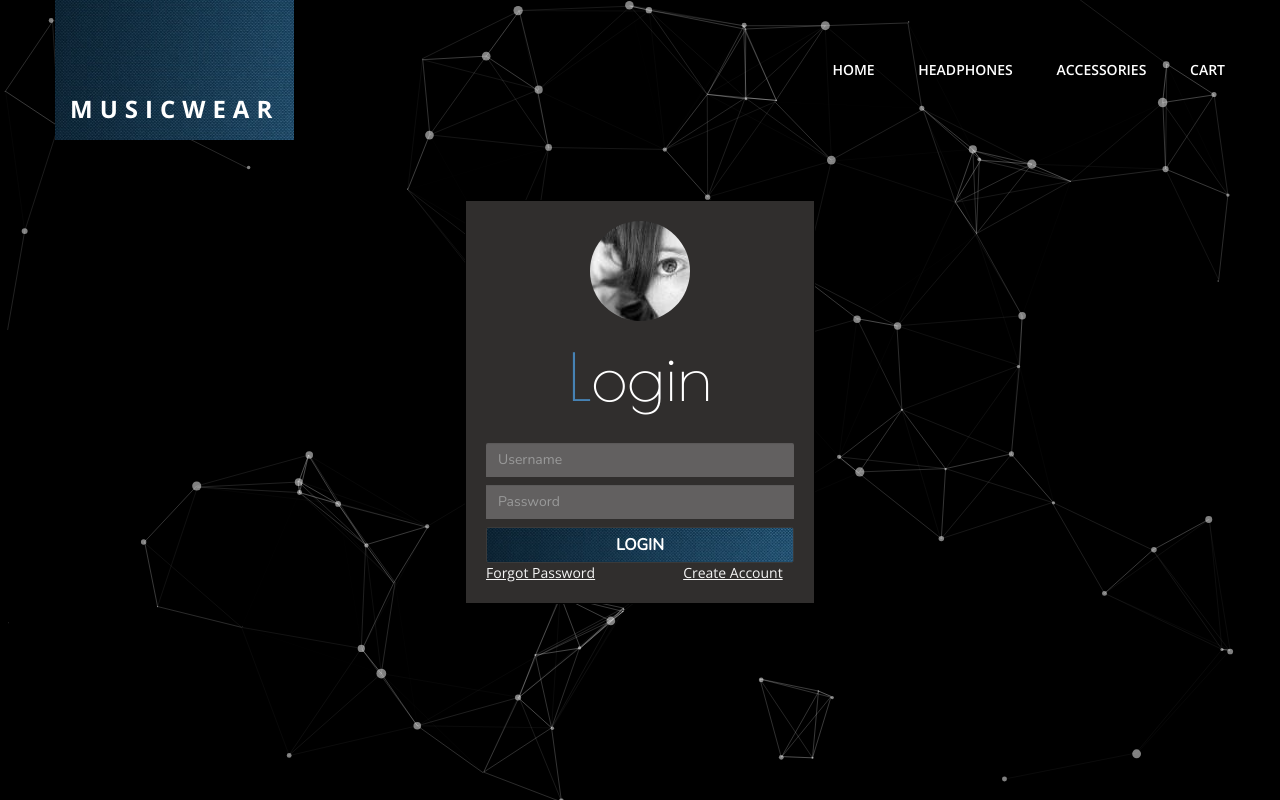
After one commit to pranami06/MusicWear, a PHP site: page /login.php in a window 1280 px wide. The commit adds this page. Run offline with PHP 8.4, Linux system fonts and the light colour scheme; some libraries are stand-ins or nearby versions; some web fonts are replaced.

Commit message:
Added Login and Register Pages Added Images related to Login and Register Pages Added CSS and javascript files related to Login and Register Pages

```diff
--- a/commonScripts.php
+++ b/commonScripts.php
@@ -29,6 +29,7 @@
     <link rel="stylesheet" href="css/font-icon.css">
     <link rel="stylesheet" href="css/animate.min.css">
     <link rel="stylesheet" href="https://maxcdn.bootstrapcdn.com/font-awesome/4.4.0/css/font-awesome.min.css">
+    <link rel="stylesheet" href="css/login.css">
 
     <!-- JS FILES -->
     <script src="https://ajax.googleapis.com/ajax/libs/jquery/1.11.3/jquery.min.js"></script>
@@ -39,4 +40,5 @@
     <script src="js/modernizr.js"></script>
     <script src="js/main.js"></script>
     <script type="text/javascript" src="js/jquery.contact.js"></script>
+    <script type="text/javascript" src="js/login.js"></script>
 </head>
--- /dev/null
+++ b/css/login.css
@@ -0,0 +1,84 @@
+@import url('https://fonts.googleapis.com/css?family=Nunito');
+@import url('https://fonts.googleapis.com/css?family=Poiret+One');
+
+body, html {
+    height: 100%;
+    background-repeat: no-repeat;    /*background-image: linear-gradient(rgb(12, 97, 33),rgb(104, 145, 162));*/
+    background:black;
+    position: relative;
+}
+#login-box {
+    position: absolute;
+    top: 200px;
+    left: 50%;
+    transform: translateX(-50%);
+    width: 350px;
+    margin: 0 auto;
+    border: 1px solid black;
+    background: rgba(48, 46, 45, 1);
+    min-height: 250px;
+    padding: 20px;
+    z-index: 9999;
+}
+#login-box .logo .logo-caption {
+    font-family: 'Poiret One', cursive;
+    color: white;
+    text-align: center;
+    margin-bottom: 0px;
+}
+#login-box .logo .tweak {
+    color: steelblue;
+}
+#login-box .controls {
+    padding-top: 30px;
+}
+#login-box .controls input {
+    border-radius: 0px;
+    background: rgb(98, 96, 96);
+    border: 0px;
+    color: white;
+    font-family: 'Nunito', sans-serif;
+}
+#login-box .controls input:focus {
+    box-shadow: none;
+}
+#login-box .controls input:first-child {
+    border-top-left-radius: 2px;
+    border-top-right-radius: 2px;
+}
+#login-box .controls input:last-child {
+    border-bottom-left-radius: 2px;
+    border-bottom-right-radius: 2px;
+}
+#login-box button.btn-custom {
+    border-radius: 2px;
+    margin-top: 8px;
+    background-image: url("../images/blue.jpg");
+    color: white;
+    font-family: 'Nunito', sans-serif;
+}
+#login-box button.btn-custom:hover{
+    -webkit-transition: all 500ms ease;
+    -moz-transition: all 500ms ease;
+    -ms-transition: all 500ms ease;
+    -o-transition: all 500ms ease;
+    transition: all 500ms ease;
+
+    border-color: steelblue;
+}
+.loginLinks{
+    color: whitesmoke;
+    text-decoration: underline;
+}
+.controlSpacing{
+    margin-bottom: 8px;
+}
+#particles-js{
+    width: 100%;
+    height: 100%;
+    background-size: cover;
+    background-position: 50% 50%;
+    position: fixed;
+    top: 0px;
+    z-index:1;
+}
--- a/css/main.css
+++ b/css/main.css
@@ -131,7 +131,7 @@ ul li {
 	text-decoration:none;
 	text-transform:uppercase;
 	letter-spacing:7px;
-	background: #ce0518;
+	background-image: url("../images/blue.jpg");
 	position: absolute;
 	top: 0px;
 	bottom: 0px;
@@ -154,6 +154,7 @@ ul li {
 }
 #header.fixed {
 	background-color: #010101;
+	background-image: url("../images/blue.jpg");
 	border-bottom: 1px solid #232323 !important;
 }
 #header.fixed a {
@@ -378,7 +379,7 @@ ul li {
 	$intro
 ========================================================================== */
 .intro {
-	background-color: #000;
+	background-image: url("../images/metal-texture-background-wallpaper-black-web.jpg");
 	/* color: #000; */
 }
 .intro h3 {
@@ -466,10 +467,6 @@ color: #fff;
 	font-weight: 600;
 	margin-bottom: 15px;
 }
-#Playlist{
-	padding:100px 0;
-	color: #fff;
-}
 /* ------------------------------------------------------------------------------
 	 gallery
 -------------------------------------------------------------------------------*/
@@ -555,7 +552,7 @@ color: #fff;
 -------------------------------------------------------------------------------*/
 .packageList {
 	padding: 100px 0;
-	background: #da1b2d;
+	background-image: url("../images/metal-texture-background-wallpaper-black-web.jpg");
 }
 h5 {
     font-size: 1.286em;
--- a/css/responsive.css
+++ b/css/responsive.css
@@ -1,7 +1,7 @@
 @media screen and (max-width: 1024px) {
  #header .header-content {
  width: 90%;
- padding: 40px 0;
+ padding: 50px 0;
 }
  #header.fixed a {
  color: #353535;
@@ -11,14 +11,14 @@
 }
  .navigation {
  position: fixed;
- background-color: rgba(244, 67, 54, 0.62);
+ background-color:steelblue;
  width: 100%;
  height: 100%;
  top: 0;
  left: 0;
  z-index: 99999;
  visibility: hidden;
- opacity: 0;
+ opacity: 0.2;
  -webkit-transition: opacity 0.5s, visibility 0s 0.5s;
  transition: opacity 0.5s, visibility 0s 0.5s;
 }
--- a/header.php
+++ b/header.php
@@ -9,14 +9,14 @@
 <!-- header section -->
 <section class="banner" role="banner" id="banner">
     <header id="header">
-        <div class="header-content clearfix"> <span class="logo"><a href="index.html">MusicWear</a></span>
+        <div class="header-content clearfix"> <span class="logo"><a href="index.php">MusicWear</a></span>
             <nav class="navigation" role="navigation">
                 <ul class="primary-nav">
                     <li><a href="#banner">Home</a></li>
                     <li><a href="#intro">Headphones</a></li>
                     <li><a href="#services">Accessories</a></li>
-                    <li><a href="#Playlist">Login</a></li>
-                    <li><a href="#package">Cart</a></li>
+                    <li><a href="login.php">Login</a></li>
+                    <li><a href="#gallery">Cart</a></li>
                 </ul>
             </nav>
             <a href="#" class="nav-toggle">Menu<span></span></a> </div>
--- /dev/null
+++ b/js/login.js
@@ -0,0 +1,120 @@
+$.getScript("https://cdnjs.cloudflare.com/ajax/libs/particles.js/2.0.0/particles.min.js", function(){
+    particlesJS('particles-js',
+        {
+            "particles": {
+                "number": {
+                    "value": 80,
+                    "density": {
+                        "enable": true,
+                        "value_area": 800
+                    }
+                },
+                "color": {
+                    "value": "#ffffff"
+                },
+                "shape": {
+                    "type": "circle",
+                    "stroke": {
+                        "width": 0,
+                        "color": "#000000"
+                    },
+                    "polygon": {
+                        "nb_sides": 5
+                    },
+                    "image": {
+                        "width": 100,
+                        "height": 100
+                    }
+                },
+                "opacity": {
+                    "value": 0.5,
+                    "random": false,
+                    "anim": {
+                        "enable": false,
+                        "speed": 1,
+                        "opacity_min": 0.1,
+                        "sync": false
+                    }
+                },
+                "size": {
+                    "value": 5,
+                    "random": true,
+                    "anim": {
+                        "enable": false,
+                        "speed": 40,
+                        "size_min": 0.1,
+                        "sync": false
+                    }
+                },
+                "line_linked": {
+                    "enable": true,
+                    "distance": 150,
+                    "color": "#ffffff",
+                    "opacity": 0.4,
+                    "width": 1
+                },
+                "move": {
+                    "enable": true,
+                    "speed": 6,
+                    "direction": "none",
+                    "random": false,
+                    "straight": false,
+                    "out_mode": "out",
+                    "attract": {
+                        "enable": false,
+                        "rotateX": 600,
+                        "rotateY": 1200
+                    }
+                }
+            },
+            "interactivity": {
+                "detect_on": "canvas",
+                "events": {
+                    "onhover": {
+                        "enable": true,
+                        "mode": "repulse"
+                    },
+                    "onclick": {
+                        "enable": true,
+                        "mode": "push"
+                    },
+                    "resize": true
+                },
+                "modes": {
+                    "grab": {
+                        "distance": 400,
+                        "line_linked": {
+                            "opacity": 1
+                        }
+                    },
+                    "bubble": {
+                        "distance": 400,
+                        "size": 40,
+                        "duration": 2,
+                        "opacity": 8,
+                        "speed": 3
+                    },
+                    "repulse": {
+                        "distance": 200
+                    },
+                    "push": {
+                        "particles_nb": 4
+                    },
+                    "remove": {
+                        "particles_nb": 2
+                    }
+                }
+            },
+            "retina_detect": true,
+            "config_demo": {
+                "hide_card": false,
+                "background_color": "#b61924",
+                "background_image": "",
+                "background_position": "50% 50%",
+                "background_repeat": "no-repeat",
+                "background_size": "cover"
+            }
+        }
+    );
+
+});
--- /dev/null
+++ b/login.php
@@ -0,0 +1,46 @@
+<?php
+/**
+ * Created by PhpStorm.
+ * User: jhawa
+ * Date: 12/10/2017
+ * Time: 1:15 AM
+ */
+require_once ("commonScripts.php");
+?>
+<body>
+    <header id="header">
+        <div class="header-content clearfix"> <span class="logo"><a href="index.php">MusicWear</a></span>
+            <nav class="navigation" role="navigation">
+                <ul class="primary-nav">
+                    <li><a href="#banner">Home</a></li>
+                    <li><a href="#intro">Headphones</a></li>
+                    <li><a href="#services">Accessories</a></li>
+                    <li><a href="#gallery">Cart</a></li>
+                </ul>
+            </nav>
+            <a href="#" class="nav-toggle">Menu<span></span></a>
+        </div>
+    </header>
+    <div class="container">
+        <div id="login-box">
+            <div class="logo">
+                <img src="images/login.jpg" class="img img-responsive img-circle center-block"/>
+                <h1 class="logo-caption"><span class="tweak">L</span>ogin</h1>
+            </div><!-- /.logo -->
+            <div class="controls">
+                <input type="text" name="username" placeholder="Username" class="form-control controlSpacing" />
+                <input type="password" name="password" placeholder="Password" class="form-control" />
+                <button type="button" class="btn btn-default btn-block btn-custom">Login</button>
+                <div class="row">
+                    <div class="col-sm-7">
+                        <a class="loginLinks" href="#ResetPassword">Forgot Password</a>
+                    </div>
+                    <div class="col-sm-5">
+                        <a class="loginLinks" href="createAccount.php">Create Account</a>
+                    </div>
+                </div>
+            </div><!-- /.controls -->
+        </div><!-- /#login-box -->
+    </div><!-- /.container -->
+    <div id="particles-js"></div>
+</body>
```
Also changed, not shown: createAccount.php (added, +47 -0 lines), index.php (+4 -79 lines), images/217426.jpg (added), images/blue.jpg (added), images/login.jpg (added), images/metal-texture-background-wallpaper-black-web.jpg (added), images/newlogo4.jpeg (added).
